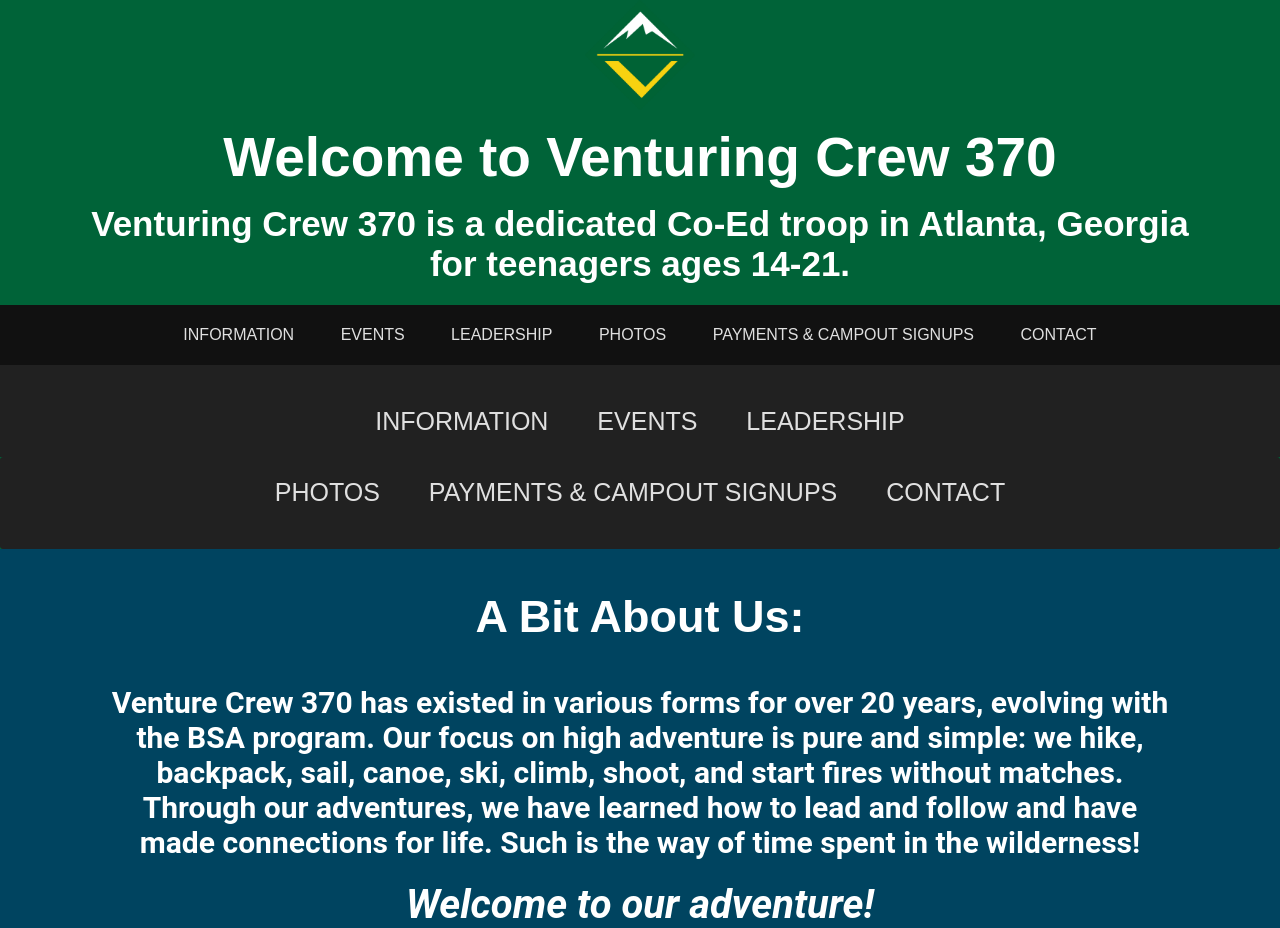
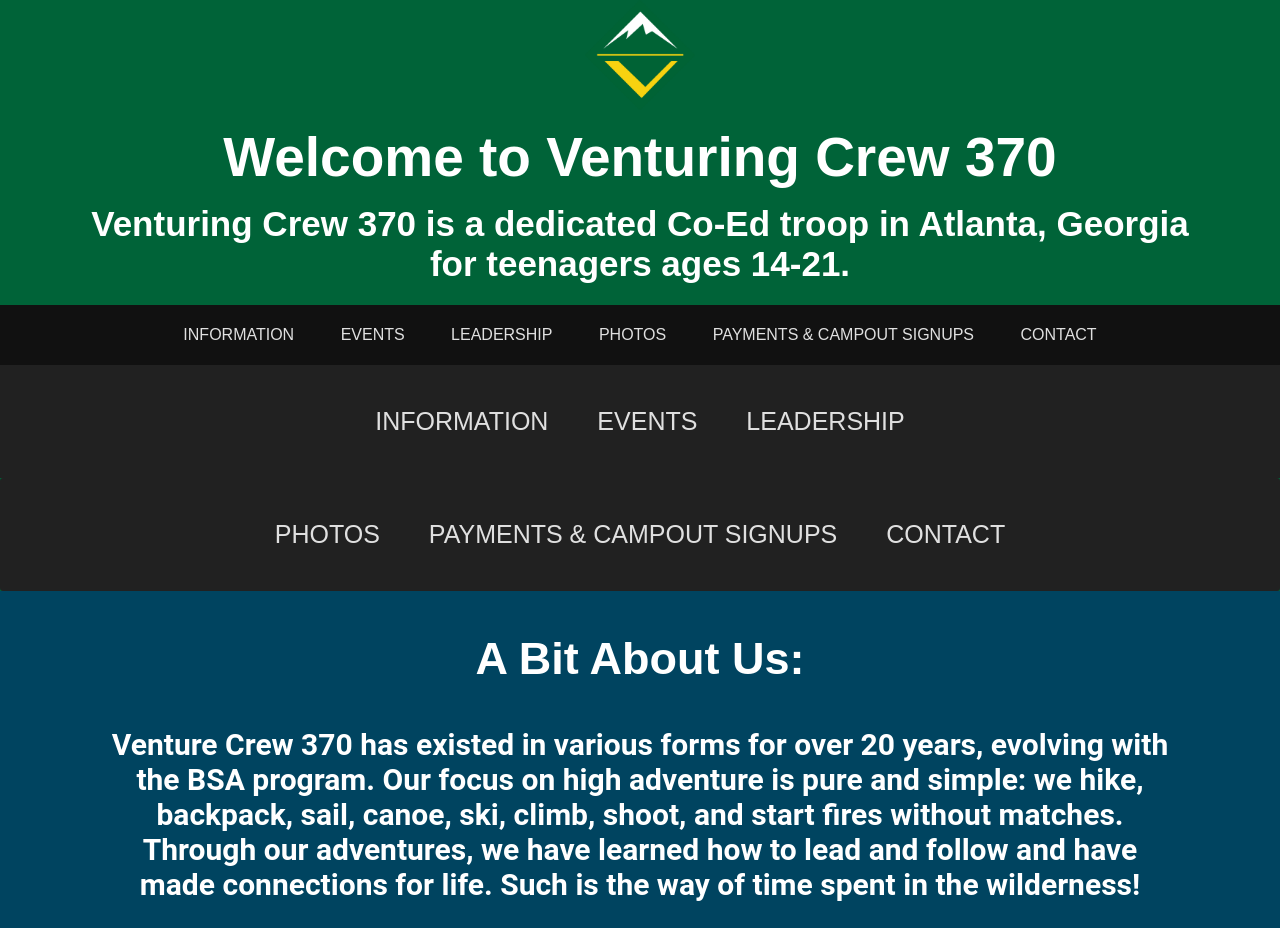
Before and after one commit to crew-370/Crew370, a Jekyll site: the page built from index.html, in a window 1280 px wide. Shown: the top 928 px of the page. Built offline with Jekyll 4.4.1, drawn with Linux system fonts in a browser that asks for light colours.

Commit message:
playing with borders

```diff
--- a/styles/new-navbar.css
+++ b/styles/new-navbar.css
@@ -12,7 +12,7 @@
   text-transform: uppercase;
   font-size: 25px;
   font-family: "IBM Plex Sans", sans-serif;
-  padding: 21px 21px 0px 21px;
+  padding: 21px 21px 21px 21px;
 }
 
 .n-navbar-line2 {
@@ -24,7 +24,7 @@
   text-transform: uppercase;
   font-size: 25px;
   font-family: "IBM Plex Sans", sans-serif;
-  padding: 0px 21px 21px 21px;
+  padding: 21px 21px 21px 21px;
 }
 
 .n-navbar-line1 a {
```
